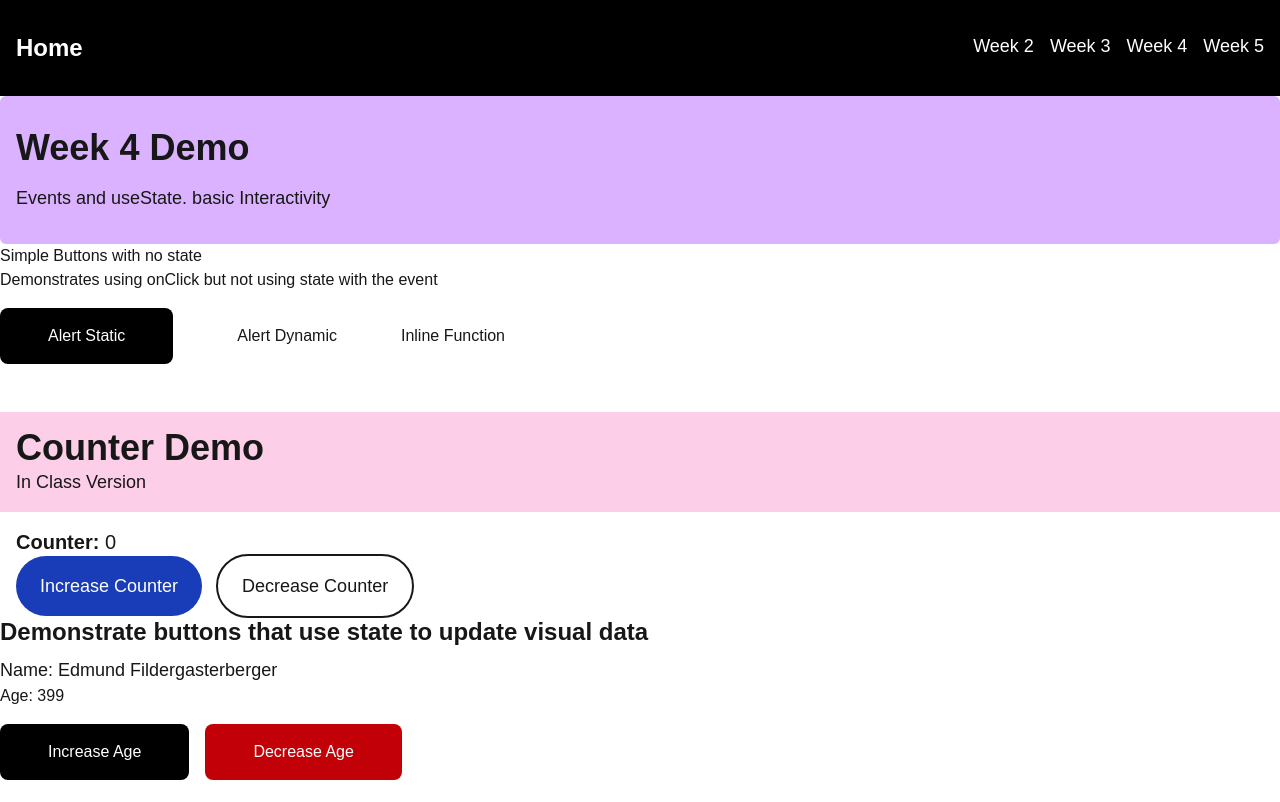
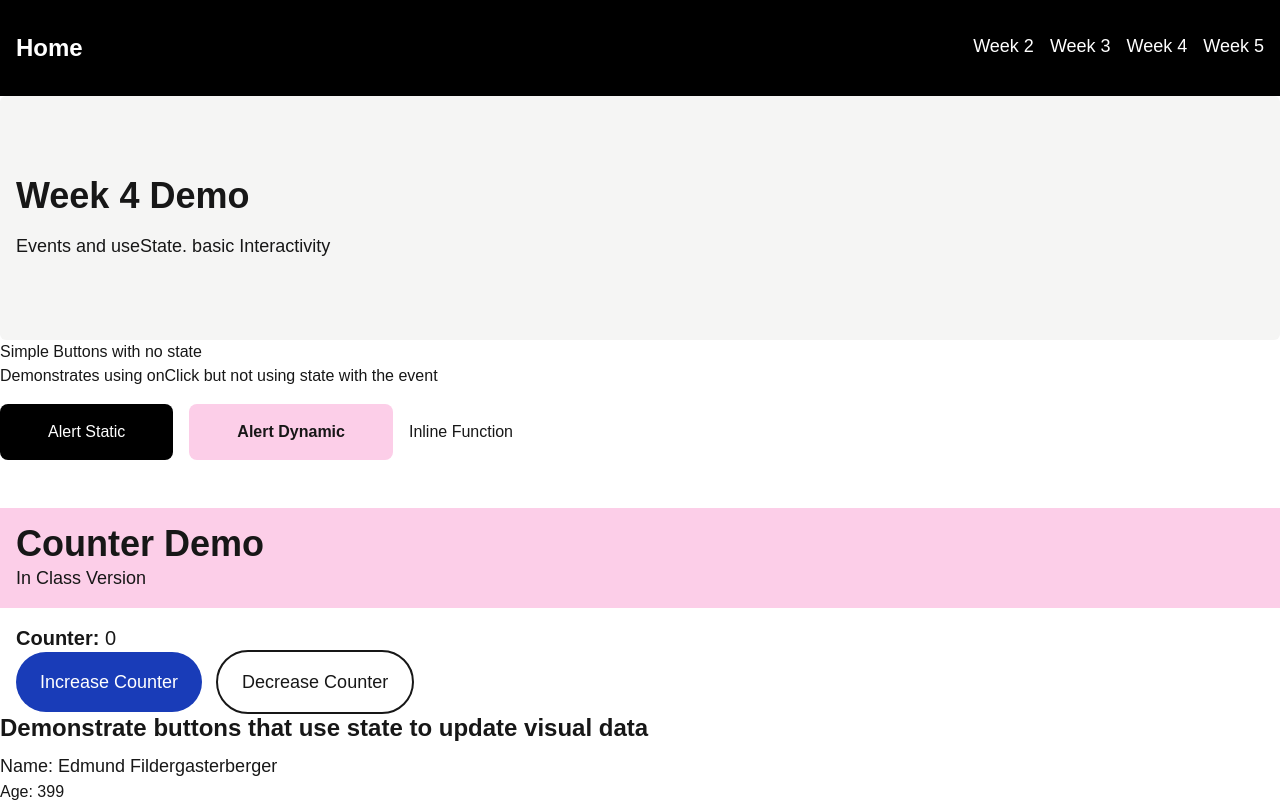
Before and after one commit to louielynmata/cprg-306-demo-site, a Next.js app: page /week-4 in a window 1280 px wide. Shown: the top 802 px of the page. Built offline with nearby package versions, Linux system fonts and the light colour scheme.

Commit message:
week 4 style updates

```diff
--- a/app/week-4/page.js
+++ b/app/week-4/page.js
@@ -37,7 +37,7 @@ export default function Page() {
 
   return (
     <main>
-      <header className="py-8 bg-blue-200 md:bg-purple-300   px-4 rounded-md">
+      <header className="py-12 md:py-20 bg-stone-100 dark:bg-stone-800 px-4 rounded-md">
         <h1 className="text-4xl font-semibold mb-4">Week 4 Demo</h1>
         <p className="text-lg">Events and useState. basic Interactivity</p>
       </header>
@@ -60,7 +60,7 @@ export default function Page() {
                 "input a user name in state to make it really nice "
               )
             }
-            className="bg-white py-4 px-12 my-4 rounded-lg  hover:bg-blue-100 cursor-pointer"
+            className="bg-pink-200 dark:bg-pink-800 py-4 px-12 my-4 font-semibold rounded-lg  hover:bg-blue-100 dark:hover:bg-blue-800 cursor-pointer"
           >
             Alert Dynamic
           </button>
@@ -77,7 +77,8 @@ export default function Page() {
         <SectionHeader
           title="Counter Demo"
           description="In Class Version"
-          bgColor="bg-pink-200"
+          bgColor="bg-pink-200 dark:bg-pink-800"
+          styles=""
         />
 
         <div className="px-4">
@@ -93,7 +94,7 @@ export default function Page() {
             </button>
             <button
               onClick={decreaseCounter}
-              className="text-lg font-medium px-6 py-4 rounded-full cursor-pointer outline-solid outline-2 hover:bg-slate-100 hover:shadow-lg transition ease-linear duration-150"
+              className="text-lg font-medium px-6 py-4 rounded-full cursor-pointer outline-solid outline-2 hover:bg-stone-100 dark:hover:bg-stone-800 hover:shadow-lg transition ease-linear duration-150"
             >
               Decrease Counter
             </button>
```
